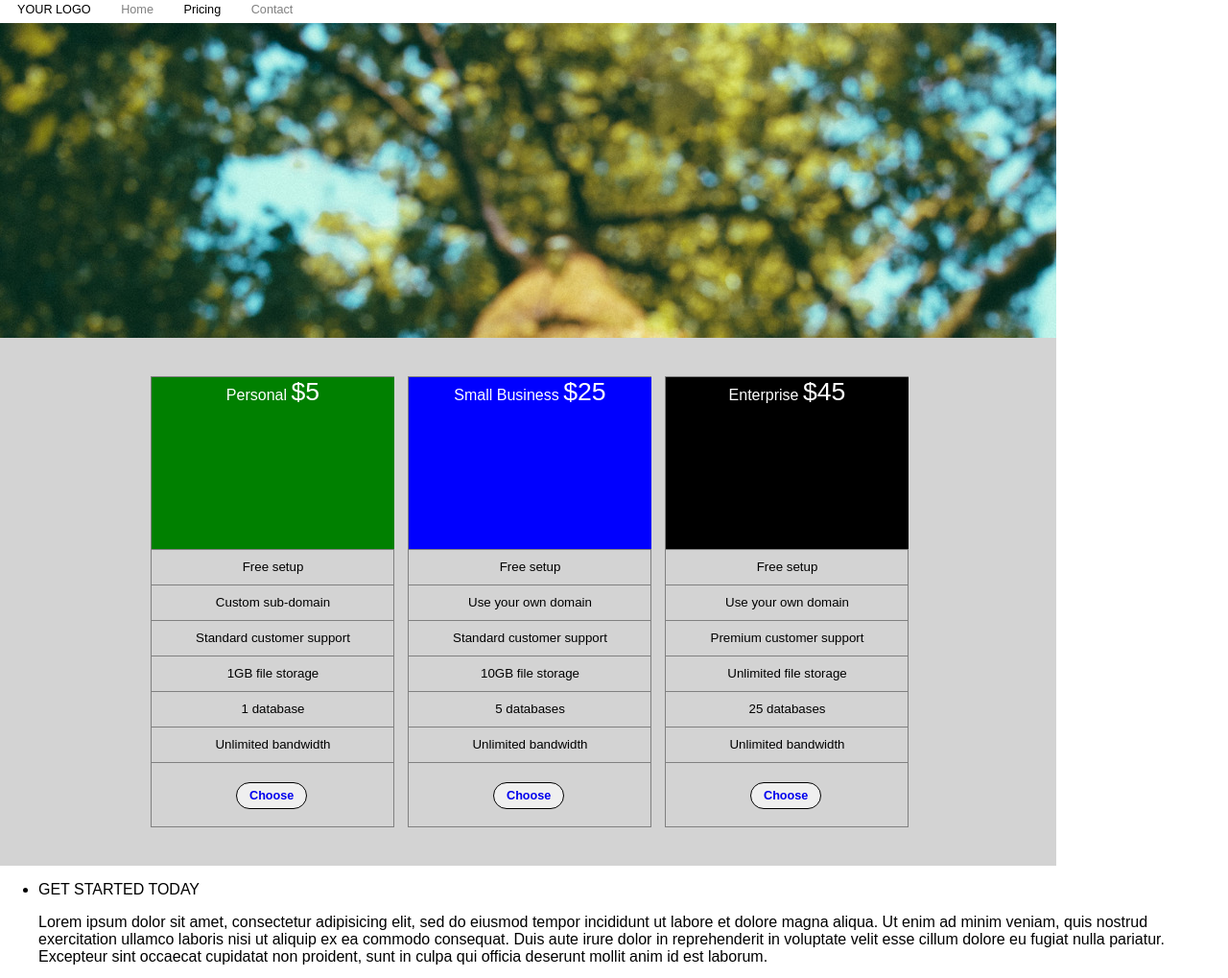
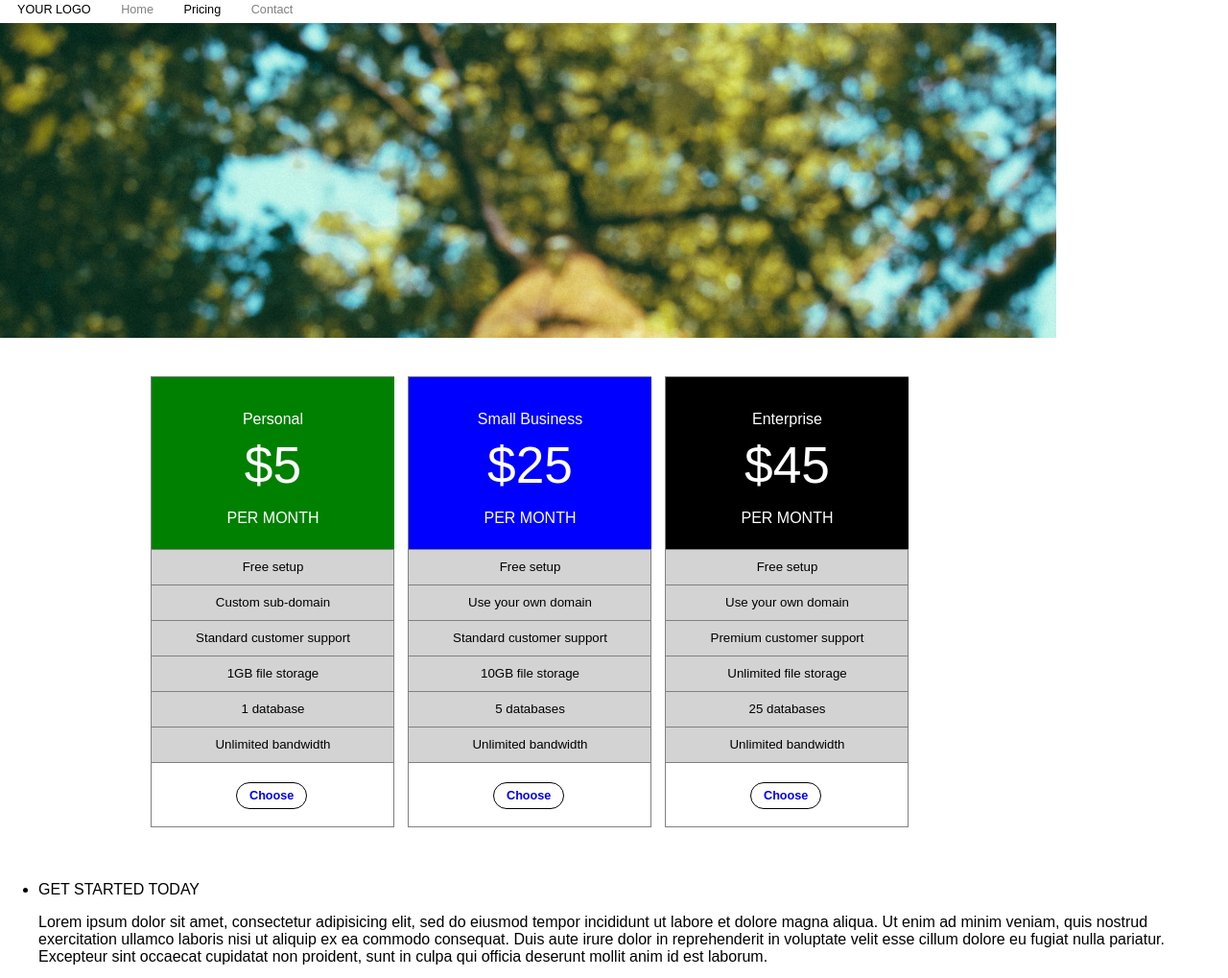
Before and after one commit to jsatlien/Img2html-css-normalmode, a plain HTML site: page index.html in a window 1280 px wide. Shown: the top 1019 px of the page at 96% size. Drawn offline with Linux system fonts and the light colour scheme.

Commit message:
finished fine-tuning choosebox.

```diff
--- a/index.html
+++ b/index.html
@@ -24,8 +24,8 @@
         <li class="option">
           <div class="personal topbox">
           <span>Personal</span>
-          <span class="cost">$5</span>
-          <span></span>
+          <span class="cost"><p>$5</p></span>
+          <span class="permonth"><p>PER MONTH</p></span>
           </div>
         <ul class="individualoptions">
           <li>Free setup</li>
@@ -42,8 +42,8 @@
         <li class="option">
           <div class="smallbusiness topbox">
           <span>Small Business</span>
-          <span class="cost">$25</span>
-          <span></span>
+          <span class="cost"><p>$25</p></span>
+          <span class="permonth"><p>PER MONTH</p></span>
             </div>
         <ul class="individualoptions">
           <li>Free setup</li>
@@ -60,8 +60,8 @@
         <li class="option">
           <div class="enterprise topbox">
           <span>Enterprise</span>
-          <span class="cost">$45</span>
-          <span></span>
+          <span class="cost"><p>$45</p></span>
+          <span class="permonth"><p>PER MONTH</p></span>
         </div>
         <ul class="individualoptions">
           <li>Free setup</li>
--- a/style.css
+++ b/style.css
@@ -41,12 +41,13 @@
   float: left;
   margin: 7px;
   margin-top: 40px;
+  background-color: lightgrey;
+
 }
 
 .optionscontainer {
   width: 1101px;
   height: 550px;
-  background-color: lightgrey;
   margin: 0px;
   padding-left: 110px;
 }
@@ -59,7 +60,11 @@
   text-align: center;
 }
 .cost {
-  font-size: 20pt;
+  font-size: 40pt;
+}
+
+.cost p {
+  margin: auto;
 }
 
 .personal {
@@ -89,6 +94,9 @@
 .choosebox {
   height: 67px;
   padding: 20px 88px;
+  border-bottom: 1px solid grey;
+  background-color: white;
+
 }
 
 .choosebutton {
@@ -99,6 +107,9 @@
   border-radius: 20px;
   font-size: 9.5pt;
   font-weight: bold;
+  background-color: white;
+  font-color: black;
+  text-decoration: none;
 
 }
 
```
